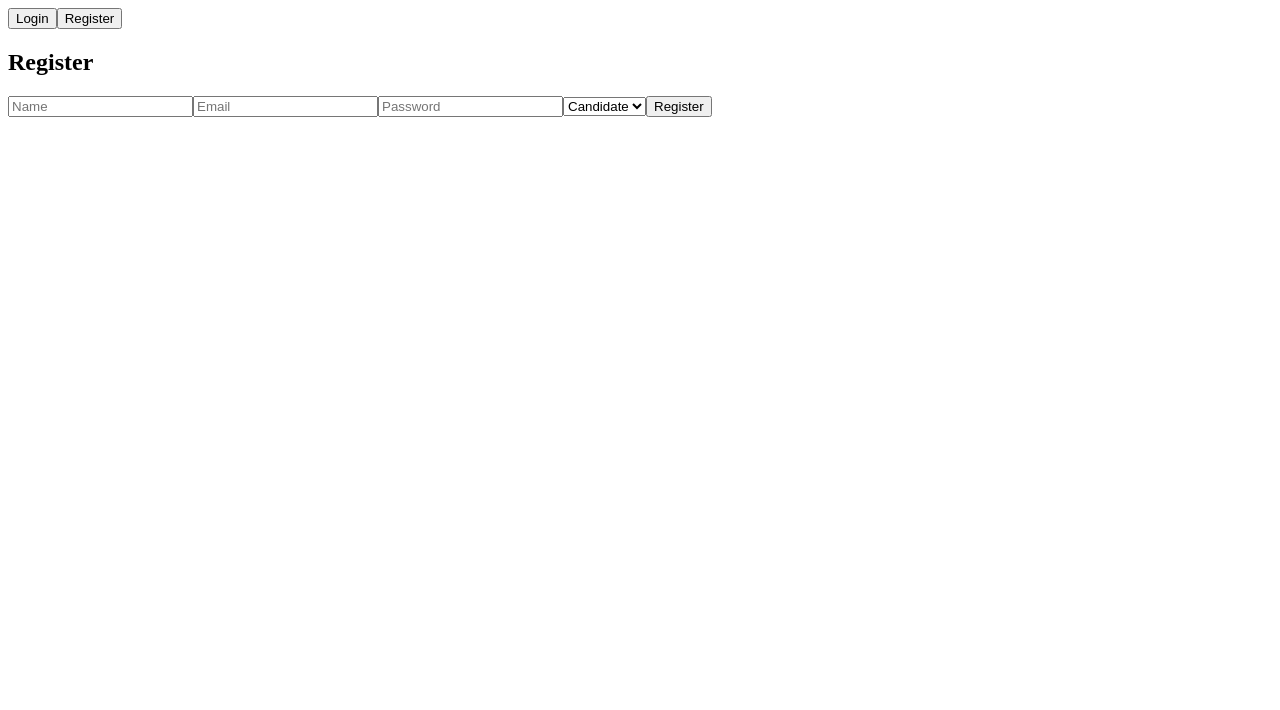
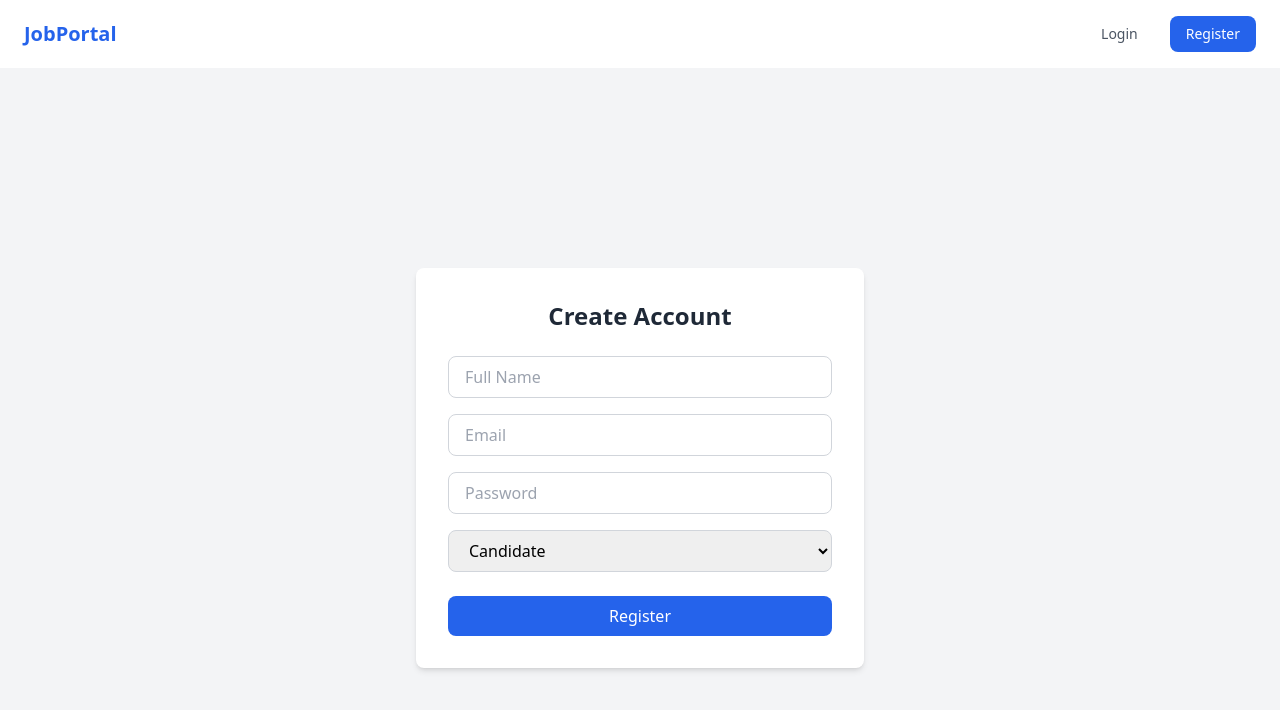
Before and after one commit to Thryyve/hireflow, a React (Create React App) app in the folder client/: page / in a window 1280 px wide. Both pictures are taken after a click on the button "Register". Shown: the top 710 px of the page. Built offline with nearby package versions, Linux system fonts and the light colour scheme.

Commit message:
Add Tailwind CSS styling to all pages

```diff
--- a/client/package.json
+++ b/client/package.json
@@ -36,5 +36,10 @@
       "last 1 firefox version",
       "last 1 safari version"
     ]
+  },
+  "devDependencies": {
+    "autoprefixer": "^10.5.0",
+    "postcss": "^8.5.14",
+    "tailwindcss": "^3.4.19"
   }
 }
--- /dev/null
+++ b/client/postcss.config.js
@@ -0,0 +1,6 @@
+module.exports = {
+  plugins: {
+    tailwindcss: {},
+    autoprefixer: {},
+  },
+}
--- a/client/src/App.js
+++ b/client/src/App.js
@@ -11,20 +11,47 @@ function App() {
 
   if (user) {
     return (
-      <div>
-        <h2>Welcome, {user.name}</h2>
-        <p>Role: {user.role}</p>
-        <button onClick={logout}>Logout</button>
-        {user.role === 'company' && <CompanyDashboard />}
-        {user.role === 'candidate' && <CandidateDashboard />}
+      <div className="min-h-screen bg-gray-100">
+        <nav className="bg-white shadow-sm px-6 py-4 flex justify-between items-center">
+          <h1 className="text-xl font-bold text-blue-600">JobPortal</h1>
+          <div className="flex items-center gap-4">
+            <span className="text-gray-600 text-sm">Welcome, {user.name}</span>
+            <span className="bg-blue-100 text-blue-700 text-xs px-2 py-1 rounded-full">{user.role}</span>
+            <button
+              onClick={logout}
+              className="bg-red-500 text-white px-4 py-1 rounded-lg text-sm hover:bg-red-600 transition"
+            >
+              Logout
+            </button>
+          </div>
+        </nav>
+        <div className="p-6">
+          {user.role === 'company' && <CompanyDashboard />}
+          {user.role === 'candidate' && <CandidateDashboard />}
+        </div>
       </div>
     )
   }
 
   return (
     <div>
-      <button onClick={() => setPage('login')}>Login</button>
-      <button onClick={() => setPage('register')}>Register</button>
+      <nav className="bg-white shadow-sm px-6 py-4 flex justify-between items-center">
+        <h1 className="text-xl font-bold text-blue-600">JobPortal</h1>
+        <div className="flex gap-4">
+          <button
+            onClick={() => setPage('login')}
+            className={`px-4 py-2 rounded-lg text-sm font-medium transition ${page === 'login' ? 'bg-blue-600 text-white' : 'text-gray-600 hover:bg-gray-100'}`}
+          >
+            Login
+          </button>
+          <button
+            onClick={() => setPage('register')}
+            className={`px-4 py-2 rounded-lg text-sm font-medium transition ${page === 'register' ? 'bg-blue-600 text-white' : 'text-gray-600 hover:bg-gray-100'}`}
+          >
+            Register
+          </button>
+        </div>
+      </nav>
       {page === 'login' ? <Login /> : <Register />}
     </div>
   )
--- a/client/src/index.css
+++ b/client/src/index.css
@@ -1,13 +1,3 @@
-body {
-  margin: 0;
-  font-family: -apple-system, BlinkMacSystemFont, 'Segoe UI', 'Roboto', 'Oxygen',
-    'Ubuntu', 'Cantarell', 'Fira Sans', 'Droid Sans', 'Helvetica Neue',
-    sans-serif;
-  -webkit-font-smoothing: antialiased;
-  -moz-osx-font-smoothing: grayscale;
-}
-
-code {
-  font-family: source-code-pro, Menlo, Monaco, Consolas, 'Courier New',
-    monospace;
-}
+@tailwind base;
+@tailwind components;
+@tailwind utilities;
--- a/client/src/index.js
+++ b/client/src/index.js
@@ -1,3 +1,4 @@
+import './index.css'
 import React from 'react'
 import ReactDOM from 'react-dom/client'
 import App from './App'
--- a/client/src/pages/CandidateDashboard.js
+++ b/client/src/pages/CandidateDashboard.js
@@ -52,44 +52,72 @@ function CandidateDashboard() {
 
   const appliedJobIds = applications.map(app => app.job._id)
 
+  const statusColors = {
+    applied: 'bg-yellow-100 text-yellow-700',
+    reviewed: 'bg-blue-100 text-blue-700',
+    shortlisted: 'bg-green-100 text-green-700',
+    rejected: 'bg-red-100 text-red-700'
+  }
+
   return (
-    <div>
-      <h2>Candidate Dashboard</h2>
+    <div className="max-w-4xl mx-auto">
+      <h2 className="text-2xl font-bold text-gray-800 mb-6">Browse Jobs</h2>
 
-      <h3>Browse Jobs</h3>
       <input
-        placeholder="Search by title or location"
+        placeholder="Search by title or location..."
         value={search}
         onChange={(e) => setSearch(e.target.value)}
+        className="w-full border border-gray-300 rounded-lg px-4 py-2 mb-6 focus:outline-none focus:ring-2 focus:ring-blue-500"
       />
 
-      {message && <p>{message}</p>}
+      {message && <p className="text-green-600 text-sm mb-4">{message}</p>}
 
+      <div className="grid gap-4 mb-10">
         {filteredJobs.map(job => (
-        <div key={job._id}>
-          <h4>{job.title}</h4>
-          <p>{job.location} — {job.salary}</p>
-          <p>{job.jobType}</p>
-          <p>Requirements: {job.requirements.join(', ')}</p>
+          <div key={job._id} className="bg-white rounded-lg shadow-md p-6 flex justify-between items-start">
+            <div>
+              <h4 className="text-lg font-semibold text-gray-800">{job.title}</h4>
+              <p className="text-gray-500 text-sm mt-1">{job.location} — {job.salary}</p>
+              <p className="text-gray-500 text-sm">{job.company?.name}</p>
+              <span className="inline-block mt-2 bg-blue-100 text-blue-700 text-xs px-2 py-1 rounded-full">{job.jobType}</span>
+              <div className="mt-2 flex flex-wrap gap-2">
+                {job.requirements.map((req, i) => (
+                  <span key={i} className="bg-gray-100 text-gray-600 text-xs px-2 py-1 rounded-full">{req}</span>
+                ))}
+              </div>
+            </div>
             {appliedJobIds.includes(job._id) ? (
-            <button disabled>Already Applied</button>
+              <button disabled
+                className="bg-gray-300 text-gray-500 px-4 py-2 rounded-lg text-sm cursor-not-allowed">
+                Applied
+              </button>
             ) : (
-            <button onClick={() => handleApply(job._id)}>Apply</button>
+              <button onClick={() => handleApply(job._id)}
+                className="bg-blue-600 text-white px-4 py-2 rounded-lg text-sm hover:bg-blue-700 transition">
+                Apply
+              </button>
             )}
           </div>
         ))}
+      </div>
 
-      <h3>My Applications</h3>
+      <h3 className="text-lg font-semibold text-gray-700 mb-4">My Applications ({applications.length})</h3>
       {applications.length === 0 ? (
-        <p>No applications yet</p>
+        <p className="text-gray-500">No applications yet</p>
       ) : (
-        applications.map(app => (
-          <div key={app._id}>
-            <h4>{app.job.title}</h4>
-            <p>{app.job.location} — {app.job.salary}</p>
-            <p>Status: {app.status}</p>
+        <div className="grid gap-4">
+          {applications.map(app => (
+            <div key={app._id} className="bg-white rounded-lg shadow-md p-6 flex justify-between items-center">
+              <div>
+                <h4 className="text-lg font-semibold text-gray-800">{app.job.title}</h4>
+                <p className="text-gray-500 text-sm mt-1">{app.job.location} — {app.job.salary}</p>
               </div>
-        ))
+              <span className={`text-xs px-3 py-1 rounded-full font-medium ${statusColors[app.status]}`}>
+                {app.status}
+              </span>
+            </div>
+          ))}
+        </div>
       )}
     </div>
   )
--- a/client/src/pages/Login.js
+++ b/client/src/pages/Login.js
@@ -7,8 +7,7 @@ function Login() {
   const [error, setError] = useState('')
   const { login } = useAuth()
 
-  const handleSubmit = async (e) => {
-    e.preventDefault()
+  const handleSubmit = async () => {
     try {
       const response = await fetch('/api/auth/login', {
         method: 'POST',
@@ -16,36 +15,42 @@ function Login() {
         body: JSON.stringify({ email, password })
       })
       const data = await response.json()
-
       if (!response.ok) {
         setError(data.message)
         return
       }
-
       login(data.user, data.token)
-
     } catch (error) {
       setError('Something went wrong')
     }
   }
 
   return (
-    <div>
-      <h2>Login</h2>
-      {error && <p style={{ color: 'red' }}>{error}</p>}
+    <div className="min-h-screen bg-gray-100 flex items-center justify-center">
+      <div className="bg-white p-8 rounded-lg shadow-md w-full max-w-md">
+        <h2 className="text-2xl font-bold text-center text-gray-800 mb-6">Login</h2>
+        {error && <p className="text-red-500 text-sm mb-4">{error}</p>}
         <input
           type="email"
           placeholder="Email"
           value={email}
           onChange={(e) => setEmail(e.target.value)}
+          className="w-full border border-gray-300 rounded-lg px-4 py-2 mb-4 focus:outline-none focus:ring-2 focus:ring-blue-500"
         />
         <input
           type="password"
           placeholder="Password"
           value={password}
           onChange={(e) => setPassword(e.target.value)}
+          className="w-full border border-gray-300 rounded-lg px-4 py-2 mb-6 focus:outline-none focus:ring-2 focus:ring-blue-500"
         />
-      <button onClick={handleSubmit}>Login</button>
+        <button
+          onClick={handleSubmit}
+          className="w-full bg-blue-600 text-white py-2 rounded-lg hover:bg-blue-700 transition"
+        >
+          Login
+        </button>
+      </div>
     </div>
   )
 }
--- a/client/src/pages/Register.js
+++ b/client/src/pages/Register.js
@@ -28,17 +28,44 @@ function Register() {
   }
 
   return (
-    <div>
-      <h2>Register</h2>
-      {message && <p>{message}</p>}
-      <input name="name" placeholder="Name" onChange={handleChange} />
-      <input name="email" placeholder="Email" onChange={handleChange} />
-      <input name="password" type="password" placeholder="Password" onChange={handleChange} />
-      <select name="role" onChange={handleChange}>
-        <option value="candidate">Candidate</option>
-        <option value="company">Company</option>
-      </select>
-      <button onClick={handleSubmit}>Register</button>
+    <div className="min-h-screen bg-gray-100 flex items-center justify-center">
+      <div className="bg-white p-8 rounded-lg shadow-md w-full max-w-md">
+        <h2 className="text-2xl font-bold text-center text-gray-800 mb-6">Create Account</h2>
+        {message && <p className="text-green-600 text-sm mb-4">{message}</p>}
+        <input
+          name="name"
+          placeholder="Full Name"
+          onChange={handleChange}
+          className="w-full border border-gray-300 rounded-lg px-4 py-2 mb-4 focus:outline-none focus:ring-2 focus:ring-blue-500"
+        />
+        <input
+          name="email"
+          placeholder="Email"
+          onChange={handleChange}
+          className="w-full border border-gray-300 rounded-lg px-4 py-2 mb-4 focus:outline-none focus:ring-2 focus:ring-blue-500"
+        />
+        <input
+          name="password"
+          type="password"
+          placeholder="Password"
+          onChange={handleChange}
+          className="w-full border border-gray-300 rounded-lg px-4 py-2 mb-4 focus:outline-none focus:ring-2 focus:ring-blue-500"
+        />
+        <select
+          name="role"
+          onChange={handleChange}
+          className="w-full border border-gray-300 rounded-lg px-4 py-2 mb-6 focus:outline-none focus:ring-2 focus:ring-blue-500"
+        >
+          <option value="candidate">Candidate</option>
+          <option value="company">Company</option>
+        </select>
+        <button
+          onClick={handleSubmit}
+          className="w-full bg-blue-600 text-white py-2 rounded-lg hover:bg-blue-700 transition"
+        >
+          Register
+        </button>
+      </div>
     </div>
   )
 }
--- /dev/null
+++ b/client/tailwind.config.js
@@ -0,0 +1,9 @@
+module.exports = {
+  content: [
+    "./src/**/*.{js,jsx,ts,tsx}",
+  ],
+  theme: {
+    extend: {},
+  },
+  plugins: [],
+}
```
Also changed, not shown: client/src/pages/CompanyDashboard.js (+50 -25 lines), 1 other file (tests, documents, lock files or other folders). Lines whose indentation alone changed are shown as unchanged.
